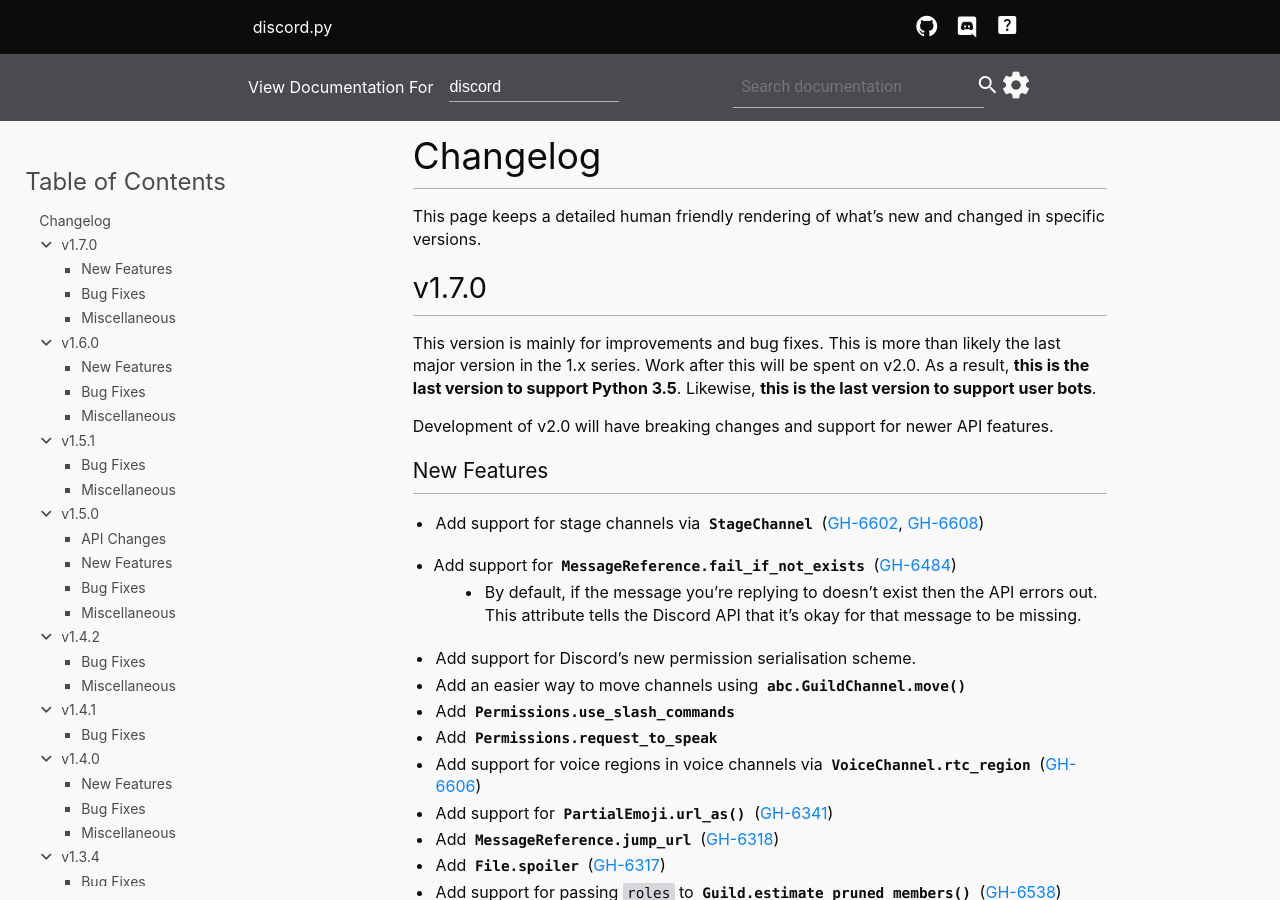
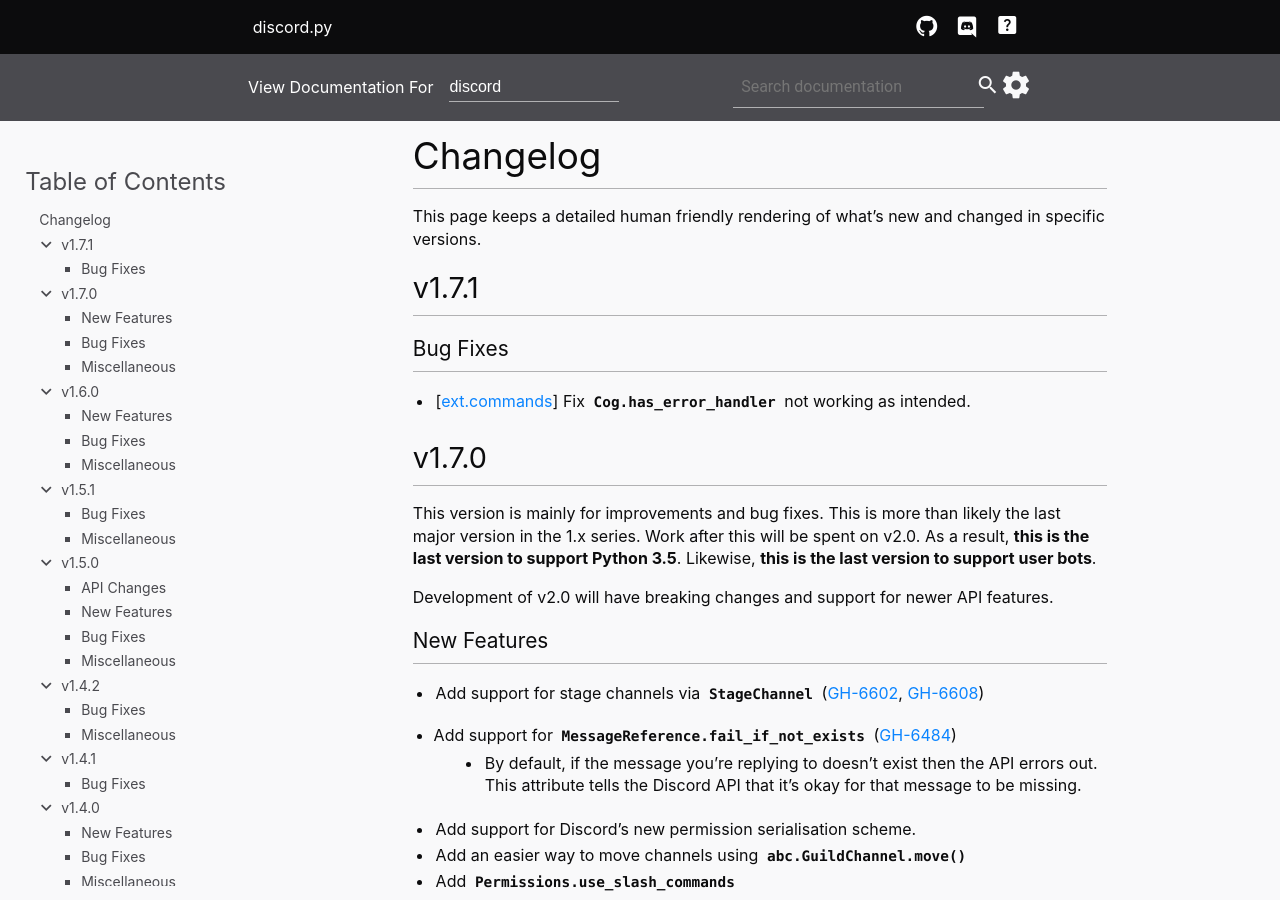
Before and after one commit to Rapptz/discord.py, a Sphinx documentation site: the page built from docs/whats_new.rst, in a window 1280 px wide and 900 px high. Built offline with Sphinx 7.4.7, drawn with Linux system fonts in a browser that asks for light colours.

Commit message:
Update changelog for v1.7.1

```diff
--- a/docs/whats_new.rst
+++ b/docs/whats_new.rst
@@ -10,6 +10,16 @@
 
 This page keeps a detailed human friendly rendering of what's new and changed
 in specific versions.
+
+.. _vp1p7p1:
+
+v1.7.1
+-------
+
+Bug Fixes
+~~~~~~~~~~~
+
+- |commands| Fix :meth:`Cog.has_error_handler <ext.commands.Cog.has_error_handler>` not working as intended.
 
 .. _vp1p7p0:
 
```
